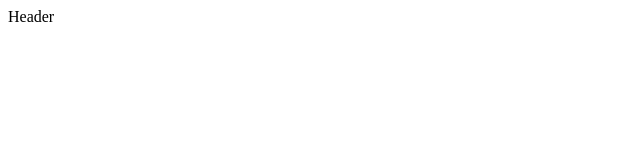
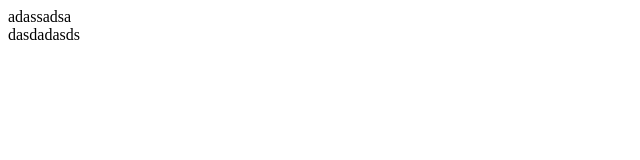
Before and after one commit to betterthink/my-project, a plain HTML site: page index.html in a window 1280 px wide. Shown: the full height of the page, 0-640 px from the left. Drawn offline with Linux system fonts and the light colour scheme.

Commit message:
add main text

```diff
--- a/index.html
+++ b/index.html
@@ -6,8 +6,8 @@
   <title>My Project</title>
 </head>
 <body>
-  <header>Header</header>
-  <main></main>
-  <footer></footer>
+  <header></header>
+  <main>adassadsa</main>
+  <footer>dasdadasds</footer>
 </body>
 </html>
```
